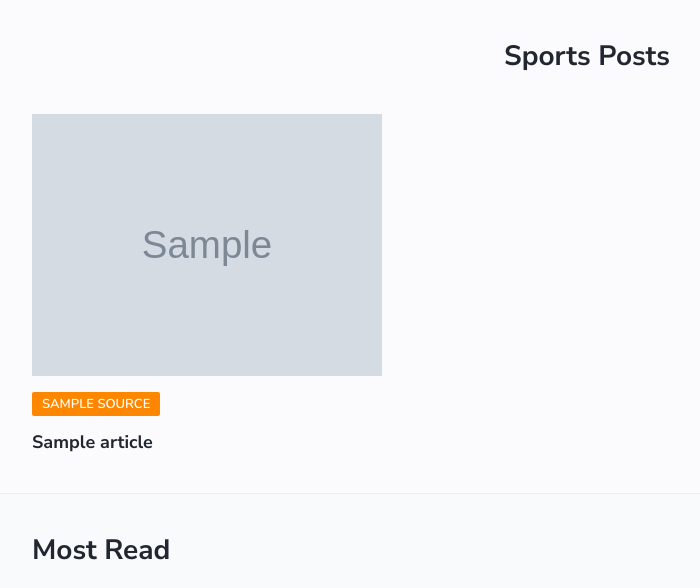
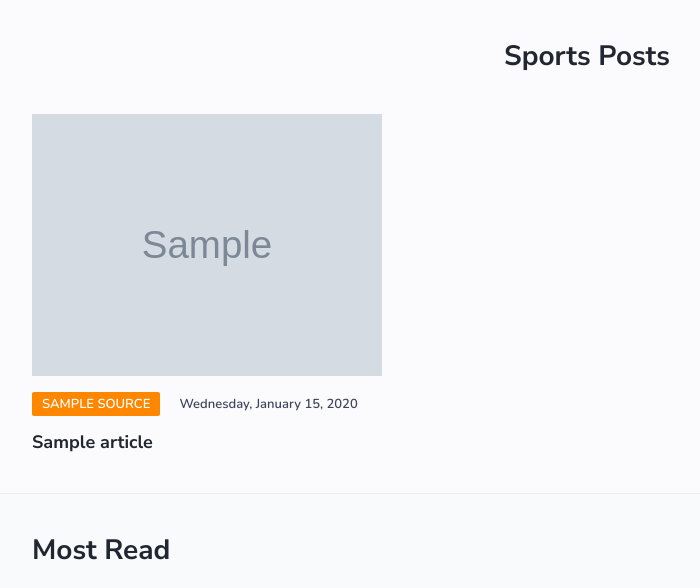
Before and after one commit to lenomosh/the-news-collector, a Flask app: template newsproject/templates/home.html in a window 1280 px wide. Shown: the part 1018-1606 px from the top of the page, without its empty margins (53-753 px from the left). Run offline with Flask 2, Linux system fonts and the light colour scheme; the template is opened without the code that fills it: most values are stand-ins (such as "Sample title", 1, 10 or a date in 2020); grey boxes marked "Sample" are stand-in pictures; some web fonts are replaced.

Commit message:
formatted dates for home.sports section

```diff
--- a/newsproject/templates/home.html
+++ b/newsproject/templates/home.html
@@ -83,10 +83,7 @@
 							<div class="post-body">
 								<div class="post-meta">
 									<a class="post-category cat-2" href="#">{{ article['source']['name'] }}</a>
-									<span class="post-date">
-                                                                    <script>formatDate({{ article['publishedAT'] }})</script>
-
-                                    </span>
+									<span class="post-date date">{{ article['publishedAt'] }}</span>
 								</div>
 								<h3 class="post-title"><a target="_blank" href="{{ article['url'] }}">{{ article['title'] }}</a></h3>
 							</div>
```
